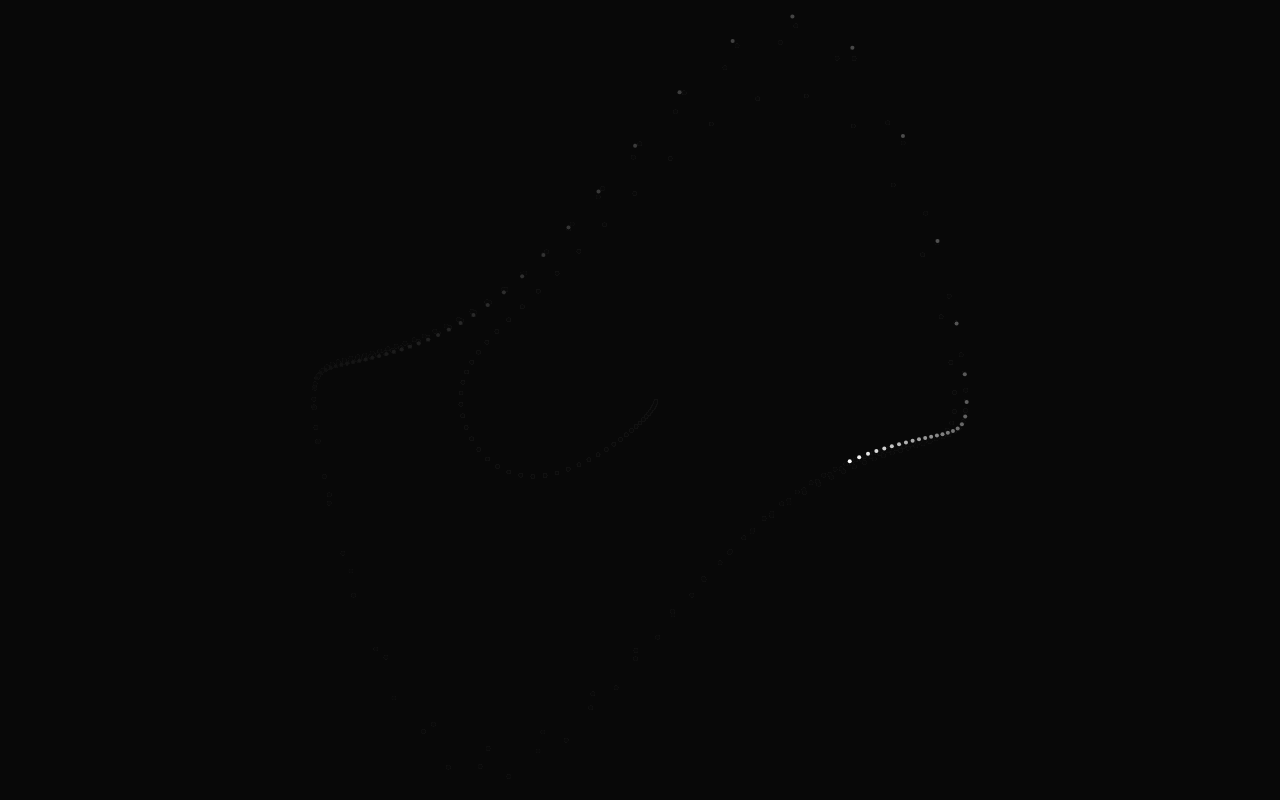
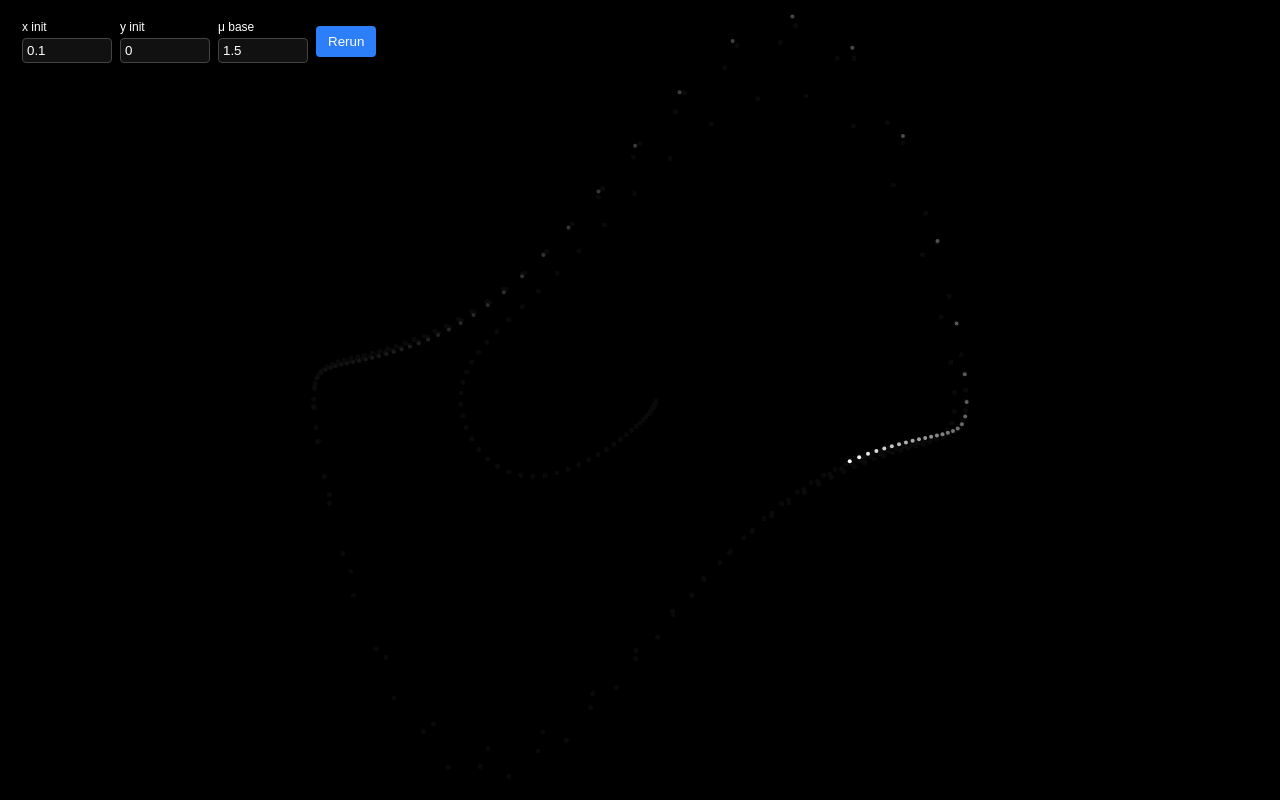
Before and after one commit to jinryan/music-theory, a plain HTML site: page attractor_van_der_pol/index.html in a window 1280 px wide. Drawn offline with Linux system fonts and the light colour scheme.

Commit message:
controls for van der pol

```diff
--- a/attractor_van_der_pol/index.html
+++ b/attractor_van_der_pol/index.html
@@ -15,9 +15,63 @@
             padding: 0;
             overflow: hidden;
         }
+        #controls {
+            position: absolute;
+            top: 12px;
+            left: 12px;
+            display: flex;
+            gap: 8px;
+            align-items: center;
+            padding: 8px 10px;
+            background: rgba(0, 0, 0, 0.6);
+            color: #fff;
+            font-family: Arial, sans-serif;
+            border-radius: 6px;
+            z-index: 1;
+        }
+        #controls label {
+            display: flex;
+            flex-direction: column;
+            font-size: 12px;
+            gap: 4px;
+        }
+        #controls input {
+            width: 80px;
+            padding: 4px;
+            border-radius: 4px;
+            border: 1px solid #444;
+            background: #111;
+            color: #fff;
+        }
+        #controls button {
+            padding: 8px 12px;
+            background: #2d7ff9;
+            color: #fff;
+            border: none;
+            border-radius: 4px;
+            cursor: pointer;
+        }
+        #controls button:hover {
+            background: #1b63c4;
+        }
     </style>
 </head>
 <body>
+    <div id="controls">
+        <label>
+            x init
+            <input id="x-init" type="number" step="0.1" value="0.1">
+        </label>
+        <label>
+            y init
+            <input id="y-init" type="number" step="0.1" value="0">
+        </label>
+        <label>
+            μ base
+            <input id="mu-base" type="number" step="0.1" value="1.5">
+        </label>
+        <button id="rerun">Rerun</button>
+    </div>
     <canvas id="attractor"></canvas>
     <script src="script.js"></script>
 </body>
--- a/attractor_van_der_pol/script.js
+++ b/attractor_van_der_pol/script.js
@@ -1,18 +1,39 @@
 const canvas = document.getElementById('attractor');
 const ctx = canvas.getContext('2d');
+const xInput = document.getElementById('x-init');
+const yInput = document.getElementById('y-init');
+const muInput = document.getElementById('mu-base');
+const rerunButton = document.getElementById('rerun');
 
-canvas.width = window.innerWidth;
-canvas.height = window.innerHeight;
-
-
-// Initial states
 let x = 0.1;
 let y = 0.0;
-
 let mu_base = 1.5;
 let t = 0;
 const dt = 0.01; // integration step
 const steps_per_frame = 10; // simulation speed
+
+function setCanvasSize() {
+    canvas.width = window.innerWidth;
+    canvas.height = window.innerHeight;
+}
+
+function clearCanvas() {
+    ctx.fillStyle = "black";
+    ctx.fillRect(0, 0, canvas.width, canvas.height);
+}
+
+function parseInput(input, fallback) {
+    const v = parseFloat(input.value);
+    return Number.isFinite(v) ? v : fallback;
+}
+
+function resetSimulation() {
+    x = parseInput(xInput, 0.1);
+    y = parseInput(yInput, 0.0);
+    mu_base = parseInput(muInput, 1.5);
+    t = 0;
+    clearCanvas();
+}
 
 function mu(time) {
     // slow breathing mu so shape of attractor gently changes
@@ -40,7 +61,6 @@ function drawPoint(px, py) {
     ctx.fillStyle = "rgba(0,0,0,0.05)";
     ctx.fillRect(0, 0, canvas.width, canvas.height);
 
-    // draw point
     ctx.fillStyle = "white";
     ctx.beginPath();
     ctx.arc(px, py, 2, 0, Math.PI * 2);
@@ -55,4 +75,13 @@ function frame() {
     requestAnimationFrame(frame);
 }
 
+setCanvasSize();
+resetSimulation();
+
+rerunButton.addEventListener('click', resetSimulation);
+window.addEventListener('resize', () => {
+    setCanvasSize();
+    clearCanvas();
+});
+
 frame();
```
Also changed, not shown: 1 other file.
